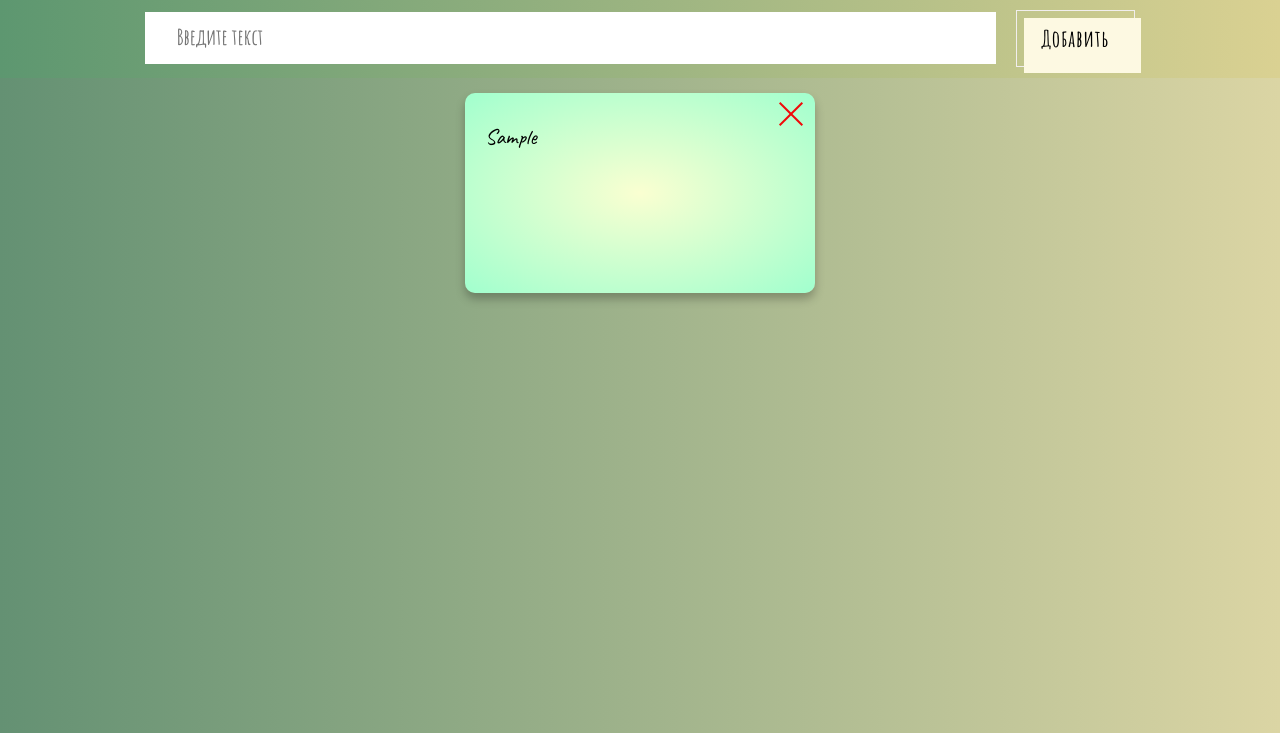
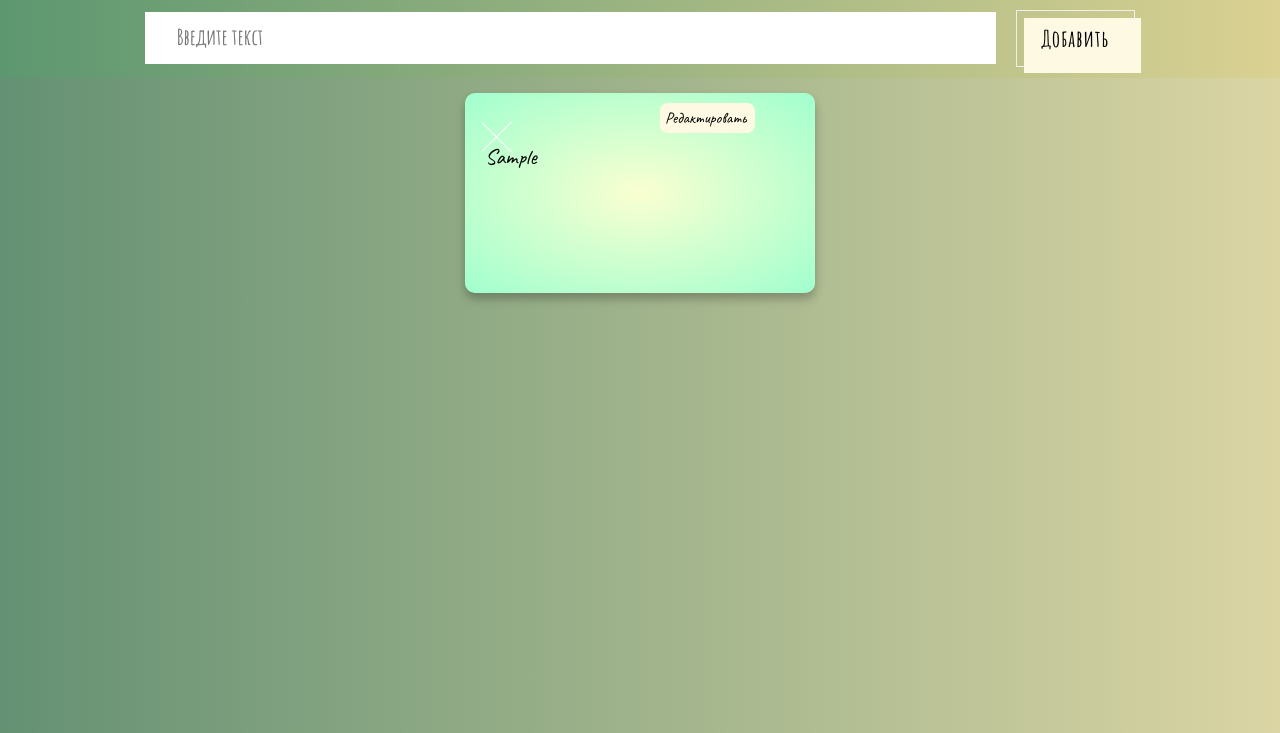
Before and after one commit to kalinichew/MyToDo, a plain HTML site: page index.html in a window 1280 px wide. Both pictures are taken after typing "Sample" into the empty fields and a click on the button "Добавить". Shown: the part 67-800 px from the top of the page. Drawn offline with Linux system fonts and the light colour scheme.

Commit message:
add checkbox

```diff
--- a/style.css
+++ b/style.css
@@ -110,7 +110,7 @@ body {
 
   .card {
     margin: 10px;
-    padding: 20px 10px 20px 20px;
+    padding: 10px 10px 20px 20px;
     width: 350px;
     min-height: 200px;
     display: grid;
@@ -140,32 +140,68 @@ body {
   /* ============================================================================================= */
 .btn_Container {
   display: flex;
-  justify-content:flex-end;
-  width: 310px;
+  justify-content:space-between;
+  height: 0;
 }
 
 .btn_close{
-    left: 150px;
-    cursor: pointer;
-    height: 20px;
-    width: 20px;
+  background: none;
+  color: transparent;
+  cursor: pointer;
+  margin-top: 12px;
+  font-family: 'Josefin Sans', sans-serif;
+  font-size: 20px;
+  line-height: 75px;
+  outline: none;
+  overflow: hidden;
+  position:inherit;
+  text-transform: uppercase;
+  transform: translate(-10%, -10%);
+  transition: all 0.2s ease-in;
+  width: 30px;
+  height: 30px;
 }
 
 .btn_close:before,
 .btn_close:after {
-    content: "";
-    position: absolute;
-    width: 32px;
-    height: 2px;
-    background: rgb(241, 9, 9);
+  background-color: white;
+  content: 'БУ';
+  display: block;
+  height: 1px;
+  left: 0;
+  position: absolute;
+  transform-origin: center left;
+  transition: all 0.2s ease-in;
+  width: 141.4214px;
+  z-index: -1;
 }
 
 .btn_close:before {
-    transform: rotate(45deg);
+  top: 0;
+  transform: rotate(45deg);
 }
 
 .btn_close:after {
-    transform: rotate(-45deg);
+  bottom: 0;
+  transform: rotate(-45deg);
+}
+
+.btn_close:hover {
+    color: #8A2387;
+    border-radius: 8px;
+}
+
+.btn_close:hover::before,
+.btn_close:hover::after {
+
+  height: 50px;
+  transform: rotate(0deg);
+}
+
+.check {
+  margin-top: 15px;
+  width: 20px;
+  height: 20px;
 }
 /* ========================================================================== */
 
@@ -173,23 +209,20 @@ body {
 /* Кнопка редактирования формы */
 /* ========================================================================== */
 .btn_edit {
-  border: 0;
-  top: 5px;
-  left: 215px;
-  text-align: center;
-  display: flex;
-  position: absolute;
-  padding: 4px;
+  cursor:pointer;
   color: #000000;
+  padding-top: 5px;
+  padding-bottom: 5px;
+  padding-left: 5px;
+  margin-left: 175px;
   background-color: #fdf9e2;
-  font-family: 'Amatic SC', cursive;
-  font-size: 20px;
   border-radius: 8px;
-  font-weight: 600;
   text-decoration: none;
-  transition: box-shadow 200ms ease-out;
-  cursor: pointer;
+  font-family: 'Caveat', cursive;
+  height: 30px;
+  width: 95px;
 }
+
 /* ========================================================================== */
 
 
@@ -257,7 +290,7 @@ body {
     position: absolute;
     width: 32px;
     height: 2px;
-    background: rgb(241, 9, 9);
+    background: rgb(252, 251, 251);
 }
 
 .close:before {
@@ -331,7 +364,7 @@ body {
      .controlBtn {
       display: inline-block;
       text-align: center;
-      margin-left: 12px;
+      margin: 0 30px 0 30px;
     }
     .cancel {
       padding: 8px 25px 8px 25px;
```
